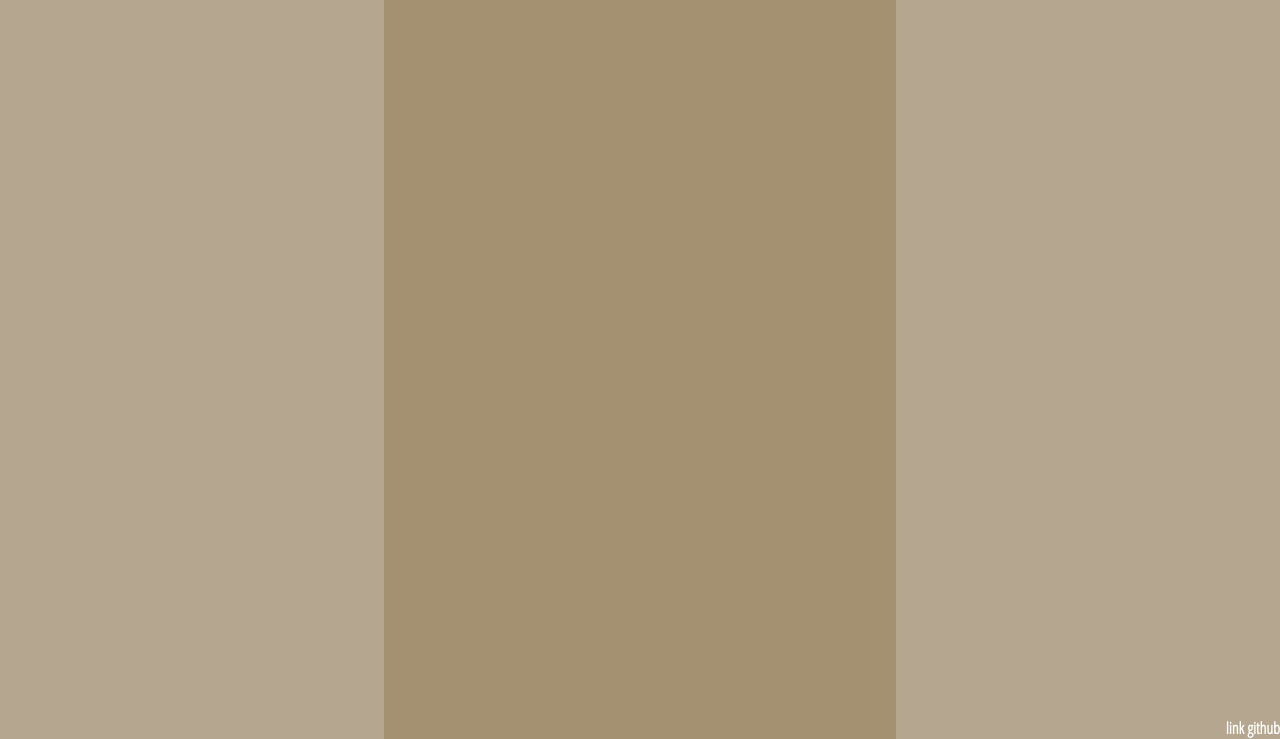
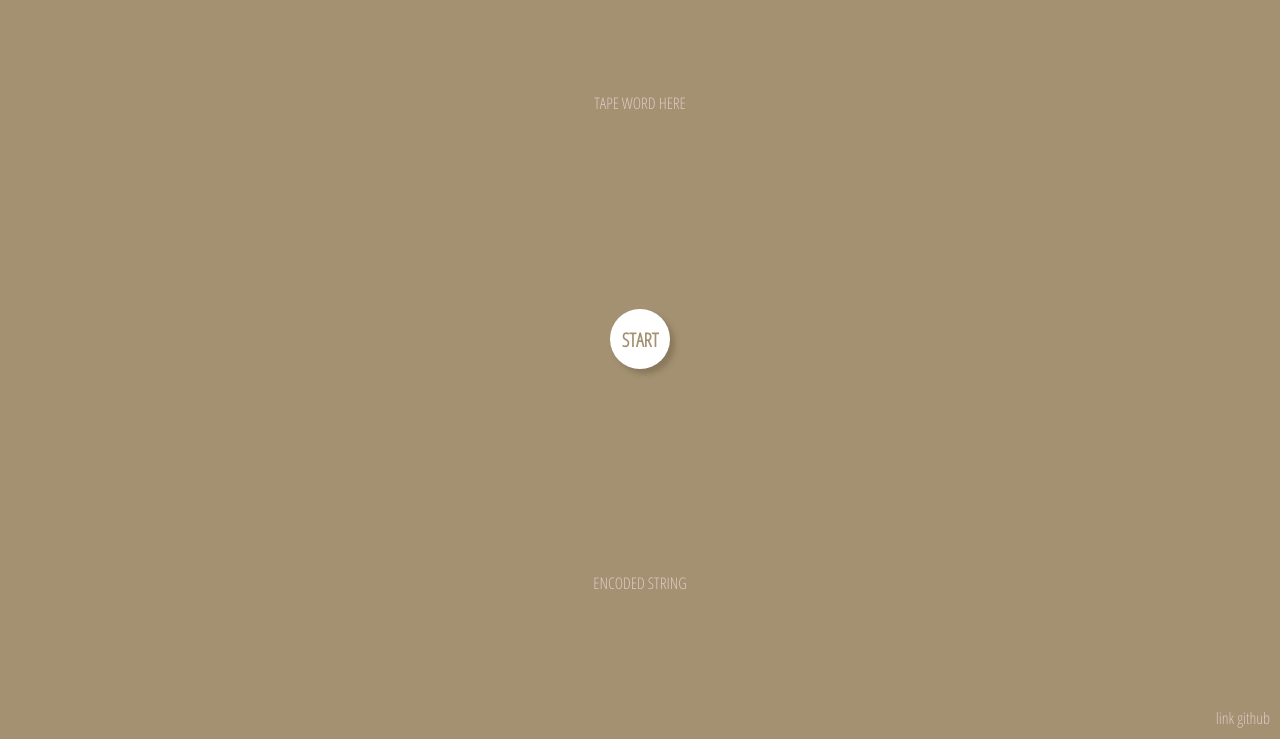
Before and after one commit to ouritsu/-caesars-cipher, a plain HTML site: page index.html in a window 1280 px wide. Shown: the part 61-800 px from the top of the page. Drawn offline with Linux system fonts and the light colour scheme.

Commit message:
css final form

```diff
--- a/css/style.css
+++ b/css/style.css
@@ -1,4 +1,9 @@
 @import url('https://fonts.googleapis.com/css2?family=Open+Sans+Condensed:wght@300&display=swap');
+
+:root {
+  --main-background-color: #a39171;
+  --main-font-color: white;
+}
 
 * {
   padding: 0;
@@ -9,9 +14,8 @@
 body {
   position: relative;
   font-family: 'Open Sans Condensed', sans-serif;
-  /* do usunięcia */
-  background-color: #b5a78f;
-  color: #ffffff;
+  background-color: var(--main-background-color);
+  color: var(--main-font-color);
 }
 
 header {
@@ -25,11 +29,14 @@ header {
 header h2 {
   font-weight: 300;
   font-size: 2rem;
+  cursor: default;
 }
 
 main {
   position: fixed;
-  background-color: #a39171;
+  display: flex;
+  flex-direction: column;
+  background-color: var(--main-background-color);
   left: 50%;
   transform: translateX(-50%);
   width: 40%;
@@ -37,8 +44,99 @@ main {
   height: 100%;
 }
 
+main .whriteSentenceArea {
+  display: flex;
+  justify-content: center;
+  align-items: center;
+  width: 100%;
+  height: 40vh;
+  /* background-color: yellow; */
+}
+
+main .whriteSentenceArea input {
+  height: 5vh;
+  width: 200px;
+}
+
+main .buttonArea {
+  width: 100%;
+  height: 20vh;
+  /* background-color: yellow; */
+}
+
+main .button {
+  position: fixed;
+  top: 50%;
+  left: 50%;
+  transform: translate(-50%, -50%);
+  width: 60px;
+  height: 60px;
+
+  border: none;
+  border-radius: 50%;
+  background-color: var(--main-font-color);
+  box-shadow: 5px 5px 5px #847357d2;
+  color: var(--main-background-color);
+  text-shadow: 0px 2px 1px rgba(255, 255, 255, 0.5);
+  font-family: 'Open Sans Condensed', sans-serif;
+  font-size: 1.2rem;
+  font-weight: 600;
+  cursor: pointer;
+  transition: 0.2s;
+  outline: none;
+}
+
+main .button:active {
+  transform: translate(calc(-50% + 2px), calc(-50% + 2px));
+  box-shadow: none;
+}
+
+main .encryptedSentenceArea {
+  display: flex;
+  justify-content: center;
+  align-items: center;
+  width: 100%;
+  height: 40vh;
+}
+
+main .encryptedSentenceArea input {
+  height: 5vh;
+  width: 200px;
+}
+
+main input {
+  background-color: var(--main-background-color);
+  color: white;
+  border: none;
+  border-bottom: 2px 2px solid white;
+  text-align: center;
+  font-size: 1.6rem;
+  font-family: 'Open Sans Condensed', sans-serif;
+  font-weight: 300;
+  outline: none;
+}
+
+main input::placeholder {
+  color: rgb(226, 200, 200);
+  text-transform: uppercase;
+  font-size: 1rem;
+  caret-color: transparent;
+}
+
+
 footer {
   position: fixed;
   bottom: 0;
   right: 0;
 }
+
+footer h4 {
+  font-weight: 300;
+  padding: 10px;
+  color: rgb(226, 200, 200);
+  cursor: pointer;
+}
+
+a {
+  text-decoration: none;
+}
--- a/index.html
+++ b/index.html
@@ -17,25 +17,25 @@
   <main class="encryptInterface">
 
     <div class="whriteSentenceArea">
-      <label for="inputText">Whrite word to encode:</label>
-      <input type="text" id="inputText">
-      <button>Submit</button>
+      <input type="text" spellcheck="false" maxlength="20" placeholder="tape word here">
+    </div>
+
+    <div class="buttonArea">
+      <button class="button">START</button>
     </div>
 
     <div class="encryptedSentenceArea">
-      <label for="outputText">Encoded string:</label>
-      <input type="text">
+      <input type="text" spellcheck="false" disabled="disabled" placeholder="encoded string">
     </div>
 
   </main>
 
   <footer>
-    <h4>link github</h4>
+    <a target="_blank" href="https://github.com/ouritsu/-caesars-cipher">
+      <h4>link github</h4>
+    </a>
   </footer>
   <script src="/js/encrypt.js"></script>
 </body>
 
 </html>
-
-<!-- <label for="name">Podaj swoje imię:</label> -->
-<!-- <input type="text" id="name"> -->
```
